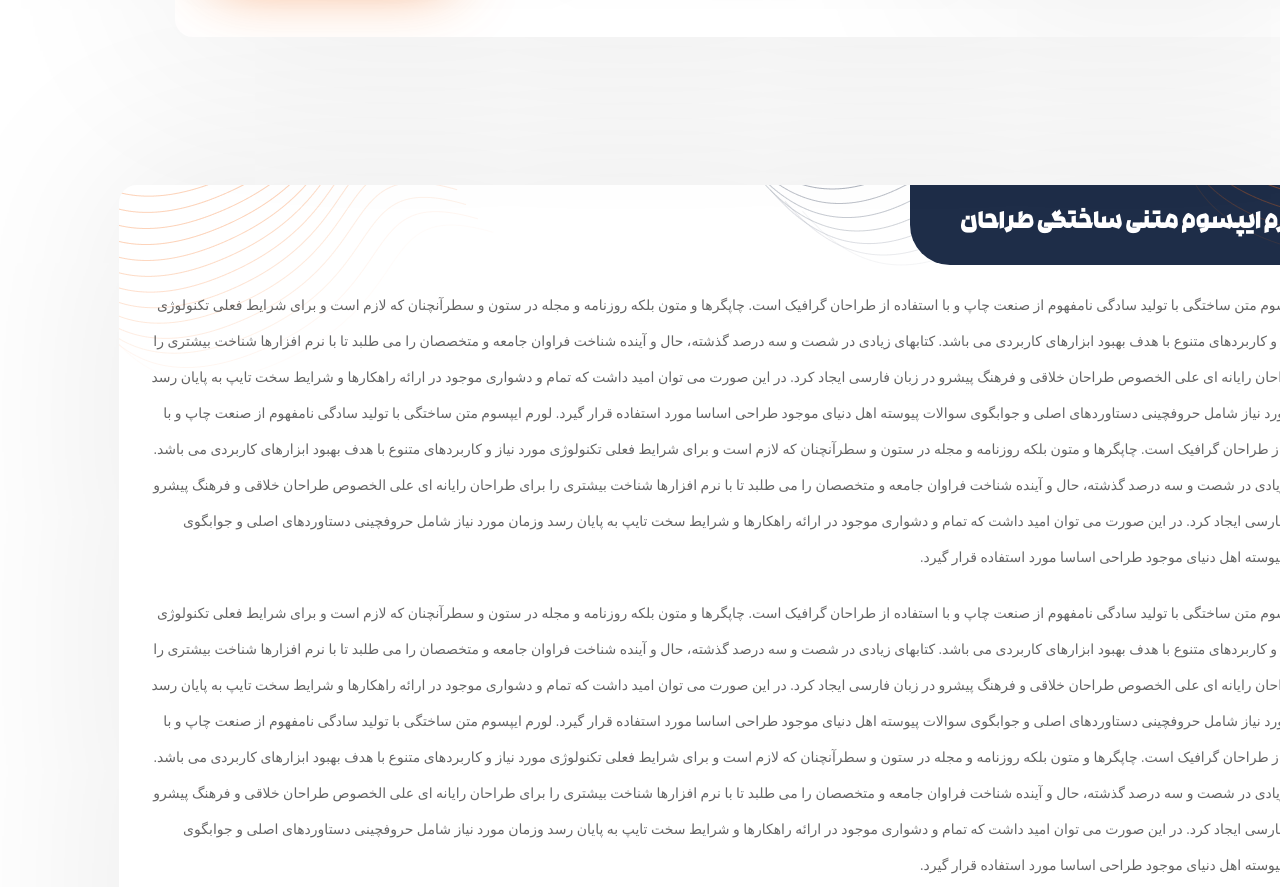
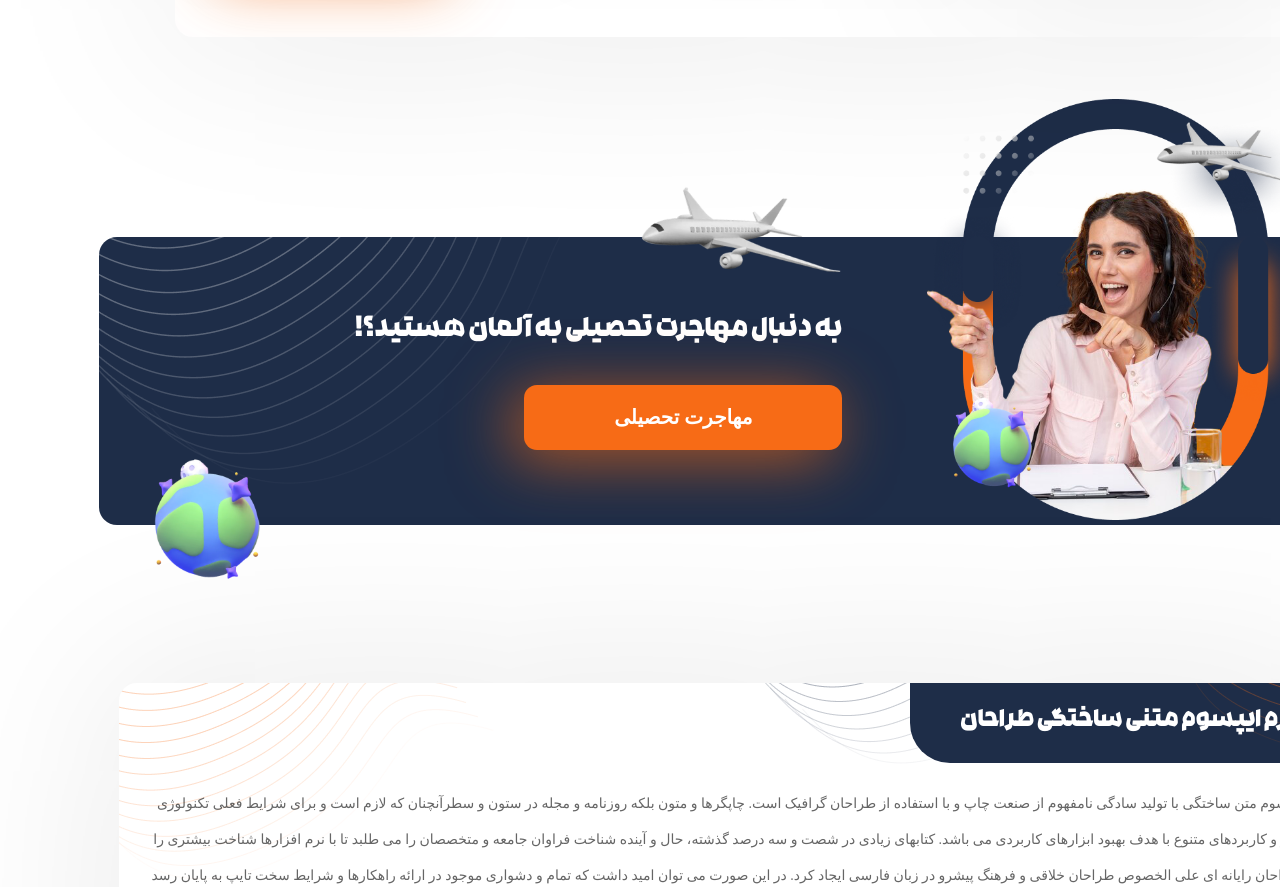
Before and after one commit to yakoobkhedri/moeid, a website: page src/html/single-blog3.html in a window 1280 px wide. Shown: the part 1516-2403 px from the top of the page. Drawn offline with nearby package versions, Linux system fonts and the light colour scheme; a web font is replaced by a local one.

Commit message:
commit message

```diff
--- a/src/html/single-blog3.html
+++ b/src/html/single-blog3.html
@@ -1328,8 +1328,32 @@
             </div>
         </section>
 
+        <!-- migration -->
+        <section class="max-w-[1284px] mx-auto px-5 mt-[128px] relative">
+        <!-- bg -->
+        <div class="h-[288px] max-w-[1284px] m-auto px-5 w-full inset-0 bg-secondary absolute top-36 rounded-[18px]">
+            <!-- shape -->
+            <img alt="img" src="../img/Pattern(17).png" class="absolute left-0 top-0">
+            <img alt="img" src="../img/plane-5370548-4492085 1.png" class="absolute inset-x-0 mx-auto w-[252px] -top-[68px]">
+            <img alt="img" src="../img/plane-5370548-4492085 2.png" class="absolute left-9 ltr:right-9 ltr:left-auto w-[148px] -bottom-[68px]">
+            <!--  -->
+        </div>
+        <!--  -->
+         <div class="grid grid-cols-12 relative items-center h-[288px]">
+           <div class="col-span-5 relative h-full">
+            <img alt="img" src="../img/Group 19.png" class="absolute -bottom-[67px]">
+           </div>
+           <div class="col-span-7 h-full">
+             <div class="mt-[147px]">
+                <p class="font-rokh font-black text-[27px] text-white">به دنبال مهاجرت تحصیلی به آلمان هستید؟!</p>
+                <a class="font-extrabold text-xl text-white h-[65px] w-[318px] mt-8 relative bg-orange rounded-[13px] flex items-center justify-center shadow-19">مهاجرت تحصیلی</a>
+             </div>
+           </div>
+         </div>
+        </section>
+
         <!-- description -->
-        <section class="mt-[148px] max-w-[1284px] mx-auto px-5">
+        <section class="mt-[230px] max-w-[1284px] mx-auto px-5">
             <div class="bg-white rounded-[18px] shadow-14 overflow-hidden relative">
                 <!-- shape -->
                  <img alt="shape" src="../img/Pattern(15).png" class="absolute -top-48 right-[123px] ltr:left-[123px] ltr:right-auto ltr:[transform:rotateY(180deg)] -z-0">
```
Also changed, not shown: dist/output.css, src/img/Group 19.png (added), src/img/Pattern(17).png (added).
